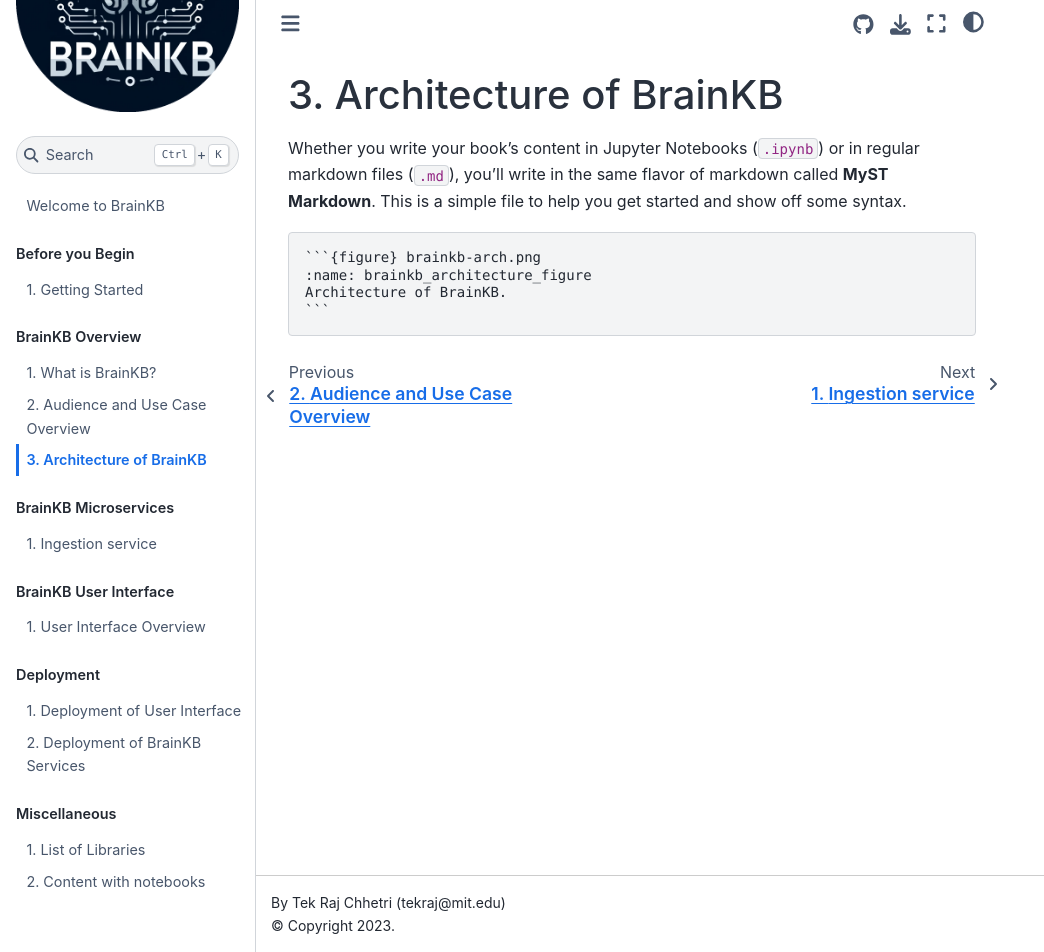
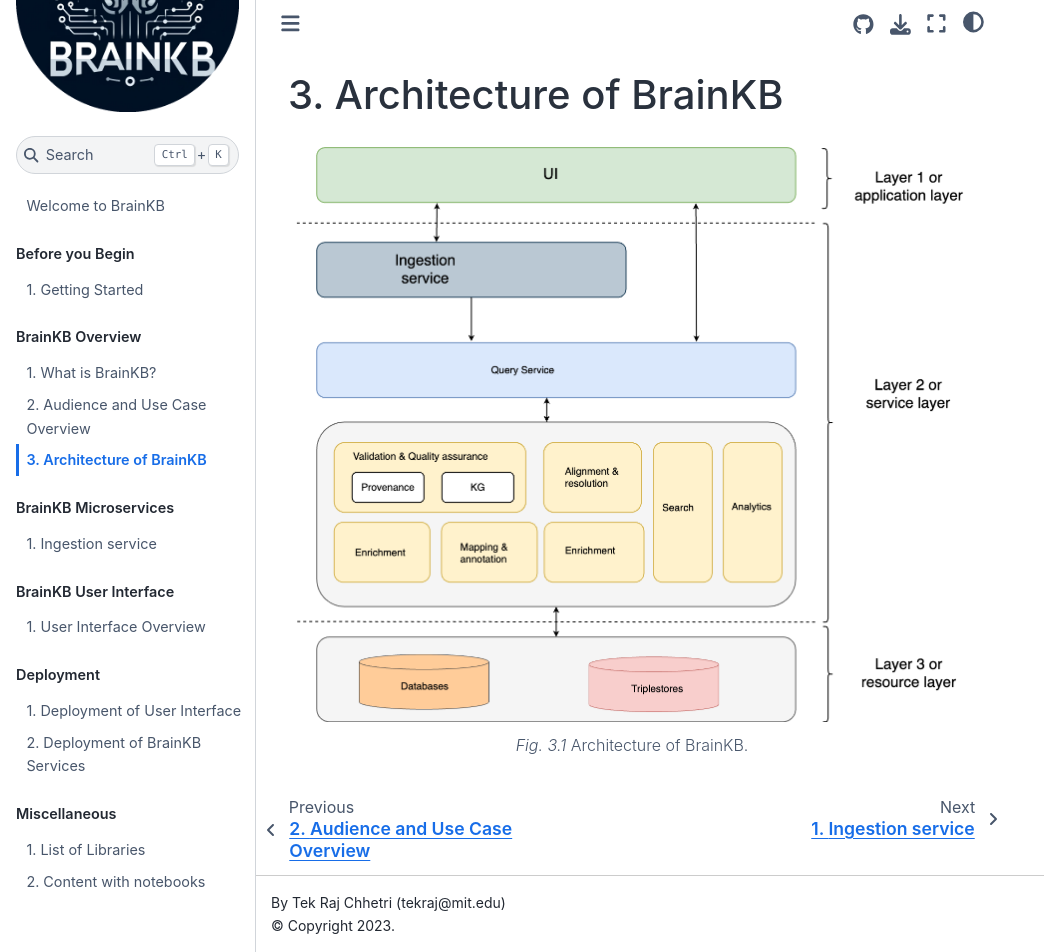
Before and after one commit to sensein/brainkbdocs, a Jupyter Book: the page built from docs/brainkb_architecture.md, in a window 1280 px wide and 952 px high. Shown: the whole window, without its empty margins (0-1044 px from the left). Built offline with Jupyter Book 1.0.4 settings and Sphinx 7.4.7 and the Sphinx Book theme 1.1.4, drawn with Linux system fonts in a browser that asks for light colours.

Commit message:
Architecture of BrainKB updated

````diff
--- a/docs/brainkb_architecture.md
+++ b/docs/brainkb_architecture.md
@@ -1,11 +1,8 @@
 # Architecture of BrainKB
 
-Whether you write your book's content in Jupyter Notebooks (`.ipynb`) or
-in regular markdown files (`.md`), you'll write in the same flavor of markdown
-called **MyST Markdown**.
-This is a simple file to help you get started and show off some syntax.
 
-	```{figure} brainkb-arch.png
-	:name: brainkb_architecture_figure
-	Architecture of BrainKB.
-	```
+
+```{figure} brainkb-arch.png
+:name: brainkb_architecture_figure
+Architecture of BrainKB.
+```
````
